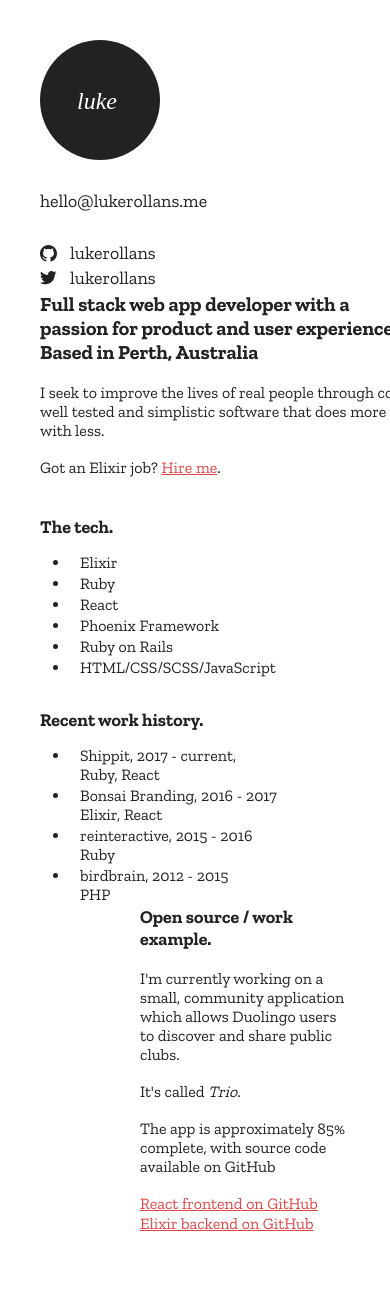
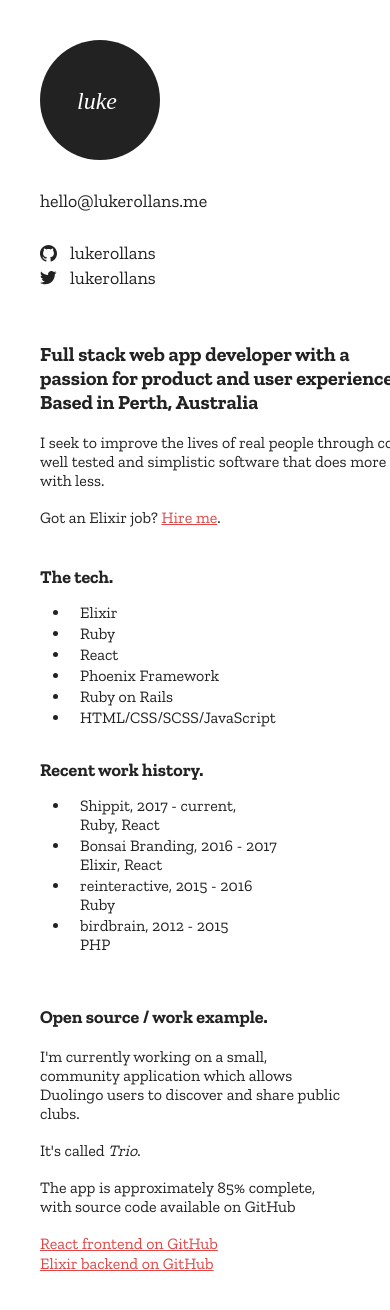
Before and after one commit to lukerollans/rollans.sh, a React (Create React App) app: page / in a window 390 px wide. Shown: the top 1310 px of the page. Before the commit the page ends 1234 px from the top, so only its background shows below. Built offline with nearby package versions, Linux system fonts and the light colour scheme.

Commit message:
Responsive tweaks

```diff
--- a/src/App.css
+++ b/src/App.css
@@ -59,11 +59,17 @@
   text-decoration: underline; }
 
 .site-wrapper {
+  display: flex;
   padding: 40px; }
+  @media (max-width: 640px) {
+    .site-wrapper {
+      flex-direction: column; } }
 
 .sidebar {
-  width: 285px;
-  float: left; }
+  width: 285px; }
+  @media (max-width: 640px) {
+    .sidebar {
+      padding-bottom: 50px; } }
   .sidebar a {
     font-size: 18px;
     color: #222;
@@ -87,8 +93,13 @@
         background-size: 17px; }
 
 .meat-and-potatoes {
-  width: 380px;
-  float: left; }
+  width: 380px; }
+  @media (max-width: 1020px) {
+    .meat-and-potatoes {
+      padding-left: 25px; } }
+  @media (max-width: 640px) {
+    .meat-and-potatoes {
+      padding-left: 0; } }
   .meat-and-potatoes h1 {
     margin-bottom: 10px; }
   .meat-and-potatoes h2 {
@@ -102,8 +113,13 @@
 
 .open-source-example {
   max-width: 320px;
-  float: left;
   padding-left: 100px; }
+  @media (max-width: 1020px) {
+    .open-source-example {
+      padding-left: 25px; } }
+  @media (max-width: 640px) {
+    .open-source-example {
+      padding: 50px 0; } }
   .open-source-example h2 {
     margin-bottom: 10px; }
   .open-source-example ul {
--- a/src/stylesheets/components/_meat-and-potatoes.scss
+++ b/src/stylesheets/components/_meat-and-potatoes.scss
@@ -1,6 +1,13 @@
 .meat-and-potatoes {
   width: 380px;
-  float: left;
+
+  @include grid-media($tablet-grid) {
+    padding-left: 25px;
+  }
+
+  @include grid-media($mobile-grid) {
+    padding-left: 0;
+  }
 
   h1 {
     margin-bottom: 10px;
--- a/src/stylesheets/components/_open-source-example.scss
+++ b/src/stylesheets/components/_open-source-example.scss
@@ -1,7 +1,14 @@
 .open-source-example {
   max-width: 320px;
-  float: left;
   padding-left: 100px;
+
+  @include grid-media($tablet-grid) {
+    padding-left: 25px;
+  }
+
+  @include grid-media($mobile-grid) {
+    padding: 50px 0;
+  }
 
   h2 {
     margin-bottom: 10px;
--- a/src/stylesheets/components/_sidebar.scss
+++ b/src/stylesheets/components/_sidebar.scss
@@ -1,6 +1,9 @@
 .sidebar {
   width: 285px;
-  float: left;
+
+  @include grid-media($mobile-grid) {
+    padding-bottom: 50px;
+  }
 
   a {
     font-size: 18px;
--- a/src/stylesheets/components/_site-wrapper.scss
+++ b/src/stylesheets/components/_site-wrapper.scss
@@ -1,3 +1,8 @@
 .site-wrapper {
+  display: flex;
   padding: 40px;
+
+  @include grid-media($mobile-grid) {
+    flex-direction: column;
+  }
 }
```
Also changed, not shown: src/stylesheets/settings/_grid.scss (+0 -7 lines).
